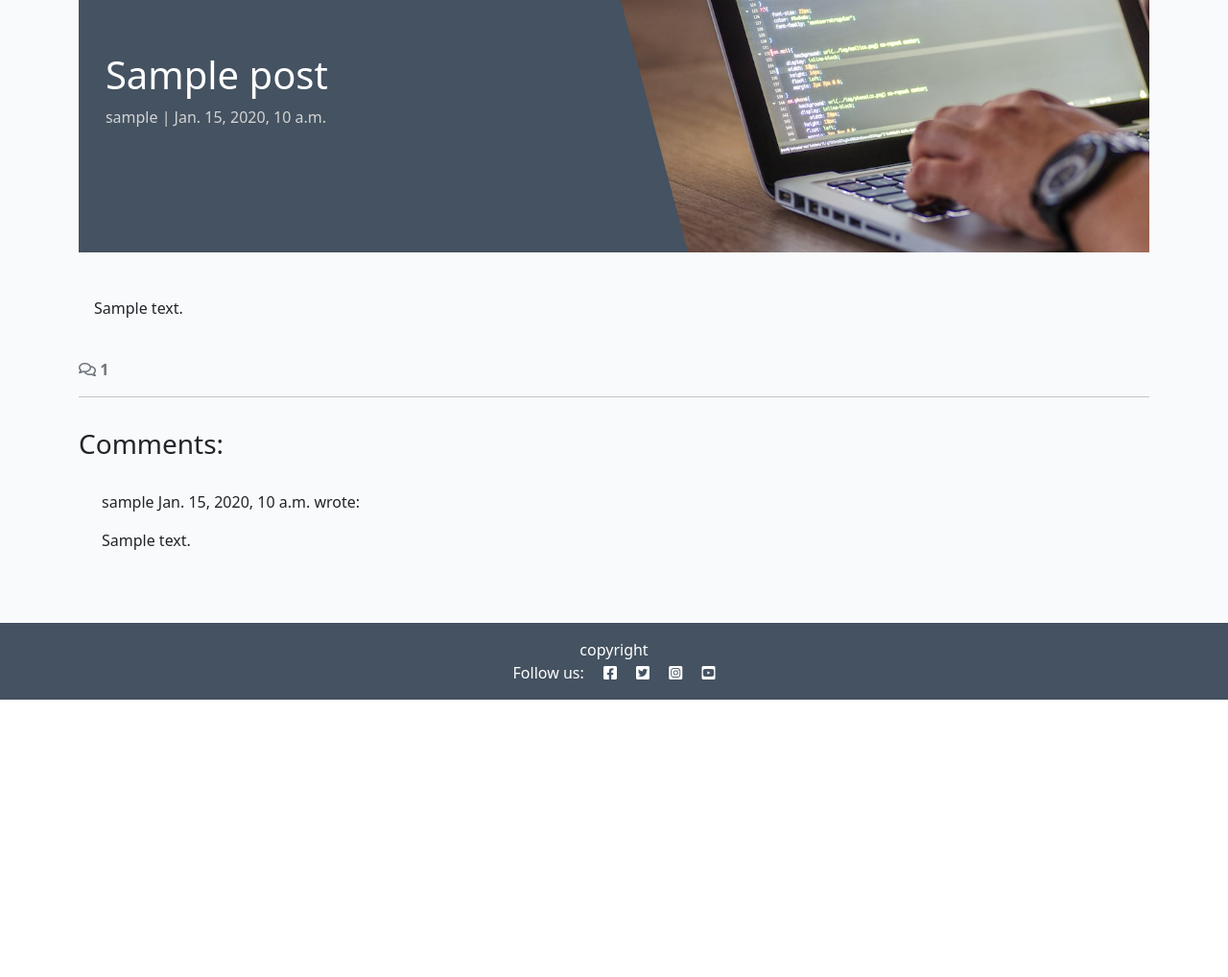
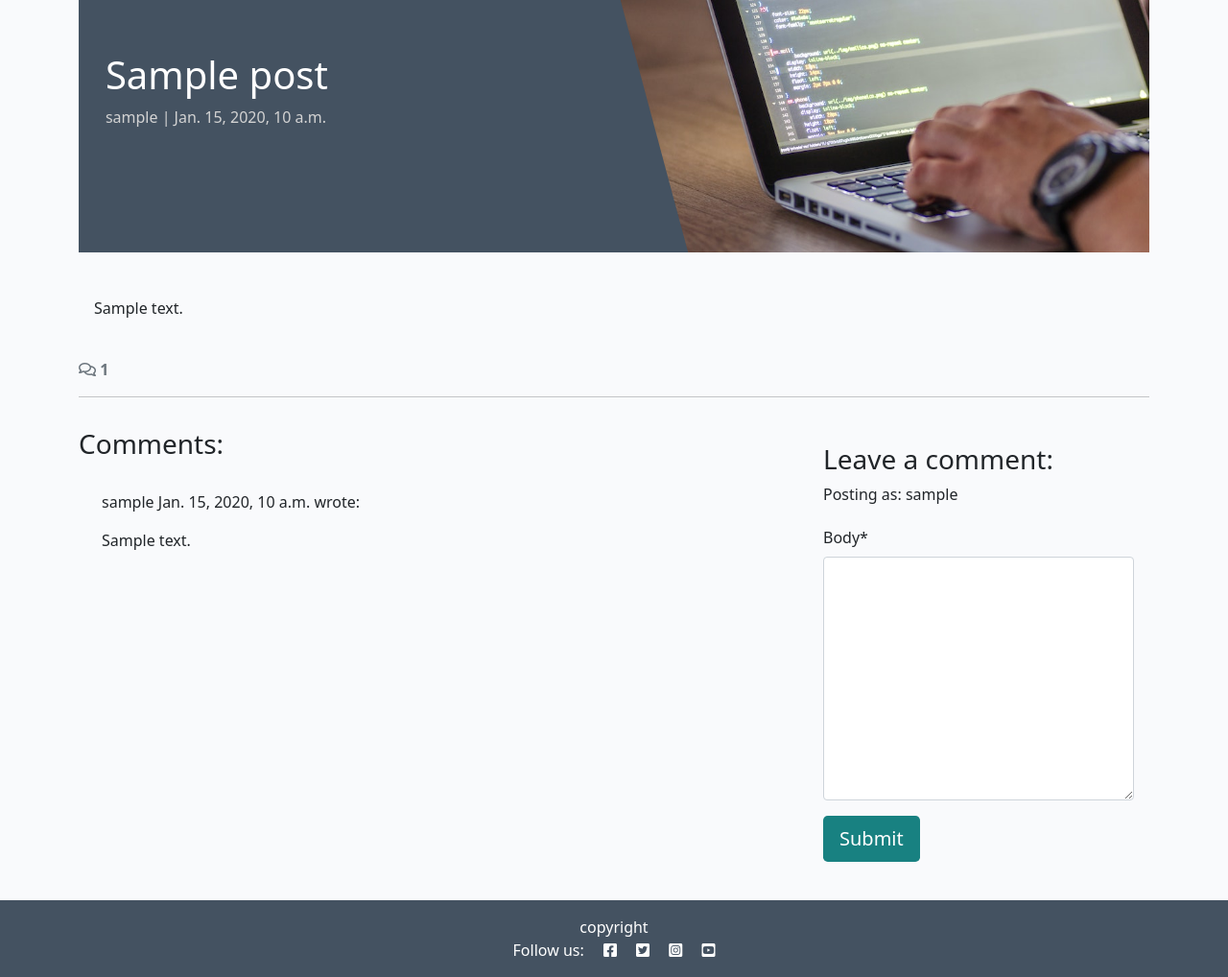
Before and after one commit to isThatAFife/django-blog, a Django app: a page that uses blog/templates/blog/post_detail.html in a window 1280 px wide. Shown: the part 71-1089 px from the top of the page at 96% size. Before the commit the page ends 800 px from the top, so only its background shows below. Run offline with Django 4.2, Linux system fonts and the light colour scheme; a user stored in the database is signed in; tables that the repository leaves empty hold one stand-in row (values such as "Sample post"); some libraries are stand-ins or nearby versions.

Commit message:
add comments

```diff
--- /dev/null
+++ b/blog/forms.py
@@ -0,0 +1,8 @@
+from .models import Comment
+from django import forms
+
+
+class CommentForm(forms.ModelForm):
+    class Meta:
+        model = Comment
+        fields = ('body',)
--- a/blog/templates/blog/post_detail.html
+++ b/blog/templates/blog/post_detail.html
@@ -1,5 +1,6 @@
 {% extends 'base.html' %} {% block content %}
 {% load static %}
+{% load crispy_forms_tags %}
 
 <div class="masthead">
     <div class="container">
@@ -71,6 +72,22 @@
                 {% endfor %}
             </div>
         </div>
+        <!-- Creating New Comments -->
+        <div class="col-md-4 card mb-4 mt-3">
+            <div class="card-body">
+                {% if user.is_authenticated %}
+                <h3>Leave a comment:</h3>
+                <p>Posting as: {{ user.username }}</p>
+                <form id="commentForm" method="post" style="margin-top: 1.3em;">
+                    {{ comment_form | crispy }}
+                    {% csrf_token %}
+                    <button id="submitButton" type="submit" class="btn btn-signup btn-lg">Submit</button>
+                </form>
+                {% else %}
+                <p>Log in to leave a comment</p>
+                {% endif %}
+            </div>
+        </div>
     </div>
 </div>
 
--- a/blog/views.py
+++ b/blog/views.py
@@ -1,6 +1,8 @@
 from django.shortcuts import render, get_object_or_404
 from django.views import generic
+from django.contrib import messages
 from .models import Post
+from .forms import CommentForm
 
 
 # Create your views here.
@@ -31,6 +33,16 @@ def post_detail(request, slug):
     comments = post.comments.all().order_by("-created_on")
     comment_count = post.comments.filter(approved=True).count()
 
+    if request.method == "POST":
+        comment_form = CommentForm(data=request.POST)
+        if comment_form.is_valid():
+            comment = comment_form.save(commit=False)
+            comment.author = request.user
+            comment.post = post
+            comment.save()
+
+    comment_form = CommentForm()
+
     return render(
         request,
         "blog/post_detail.html",
@@ -38,5 +50,6 @@ def post_detail(request, slug):
             "post": post,
             "comments": comments,
             "comment_count": comment_count,
+            "comment_form": comment_form,
         },
     )
--- a/codestar/settings.py
+++ b/codestar/settings.py
@@ -47,6 +47,8 @@ INSTALLED_APPS = [
     'allauth',
     'allauth.account',
     'allauth.socialaccount',
+    'crispy_forms',
+    'crispy_bootstrap5',
     "django_summernote",
     "blog",
     "about",
@@ -55,6 +57,9 @@ INSTALLED_APPS = [
 SITE_ID = 1
 LOGIN_REDIRECT_URL = '/'
 LOGOUT_REDIRECT_URL = '/'
+
+CRISPY_ALLOWED_TEMPLATE_PACKS = "bootstrap5"
+CRISPY_TEMPLATE_PACK = "bootstrap5"
 
 MIDDLEWARE = [
     "django.middleware.security.SecurityMiddleware",
--- a/requirements.txt
+++ b/requirements.txt
@@ -5,11 +5,13 @@ certifi==2024.8.30
 cffi==1.17.1
 charset-normalizer==3.4.0
 click==8.1.7
+crispy-bootstrap5==0.7
 cryptography==44.0.0
 defusedxml==0.7.1
 dj-database-url==0.5.0
 Django==4.2.16
 django-allauth==0.57.2
+django-crispy-forms==2.3
 django-summernote==0.8.20.0
 gunicorn==20.1.0
 idna==3.10
```
Lines whose indentation alone changed are shown as unchanged.
